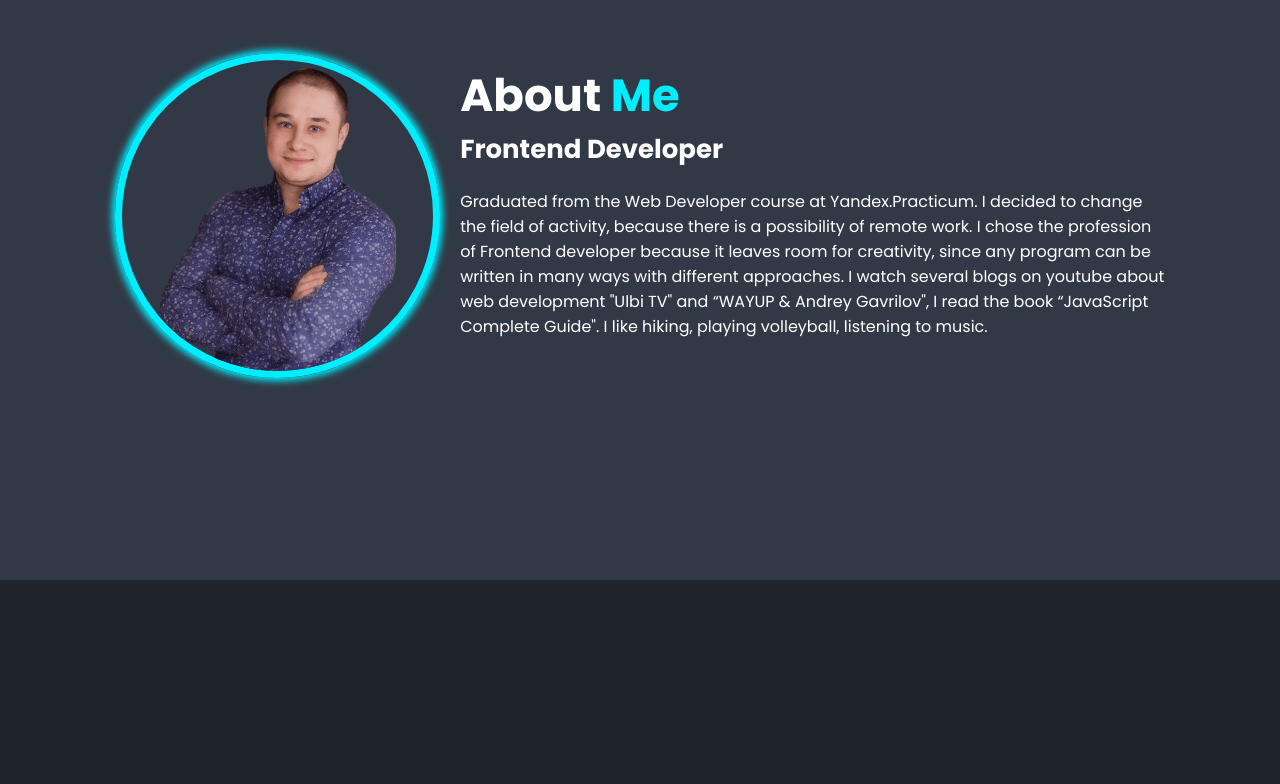
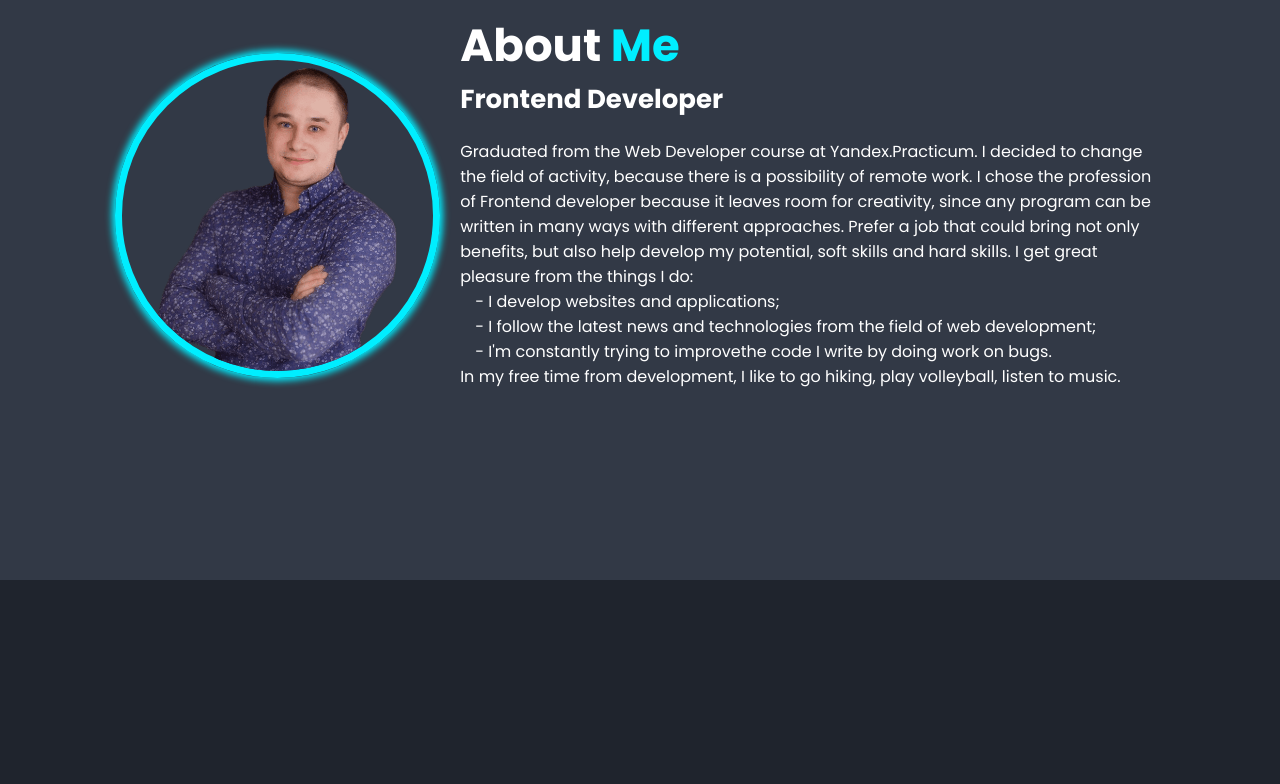
Before and after one commit to Sergynya174/portfolio, a React (Create React App) app: page / in a window 1280 px wide. Shown: the part 1020-1804 px from the top of the page. Built offline with nearby package versions, Linux system fonts and the light colour scheme.

Commit message:
правки по тексту

```diff
--- a/src/components/About/About.js
+++ b/src/components/About/About.js
@@ -18,10 +18,24 @@ const About = () => {
           to change the field of activity, because there is a possibility of
           remote work. I chose the profession of Frontend developer because it
           leaves room for creativity, since any program can be written in many
-          ways with different approaches. I watch several blogs on youtube about
-          web development "Ulbi TV" and “WAYUP & Andrey Gavrilov", I read the
-          book “JavaScript Complete Guide". I like hiking, playing volleyball,
-          listening to music.
+          ways with different approaches. Prefer a job that could bring not only
+          benefits, but also help develop my potential, soft skills and hard
+          skills. I get great pleasure from the things I do:
+          <ul className={styles.ul}>
+            <li className={styles.li}>
+              - I develop websites and applications;{" "}
+            </li>
+            <li className={styles.li}>
+              - I follow the latest news and technologies from the field of web
+              development;{" "}
+            </li>
+            <li className={styles.li}>
+              - I'm constantly trying to improvethe code I write by doing work
+              on bugs.{" "}
+            </li>
+          </ul>
+          In my free time from development, I like to go hiking, play
+          volleyball, listen to music.
         </p>
       </div>
     </section>
--- a/src/components/About/About.module.css
+++ b/src/components/About/About.module.css
@@ -63,6 +63,14 @@
     box-shadow: none;
 }
 
+.ul{
+    margin-left: 15px;
+}
+
+.li{
+    list-style-type: none;
+}
+
 @media (max-width: 991px) {
     .about{
         flex-direction: column-reverse;
```
Also changed, not shown: 1 other file (tests, documents, lock files or other folders).
